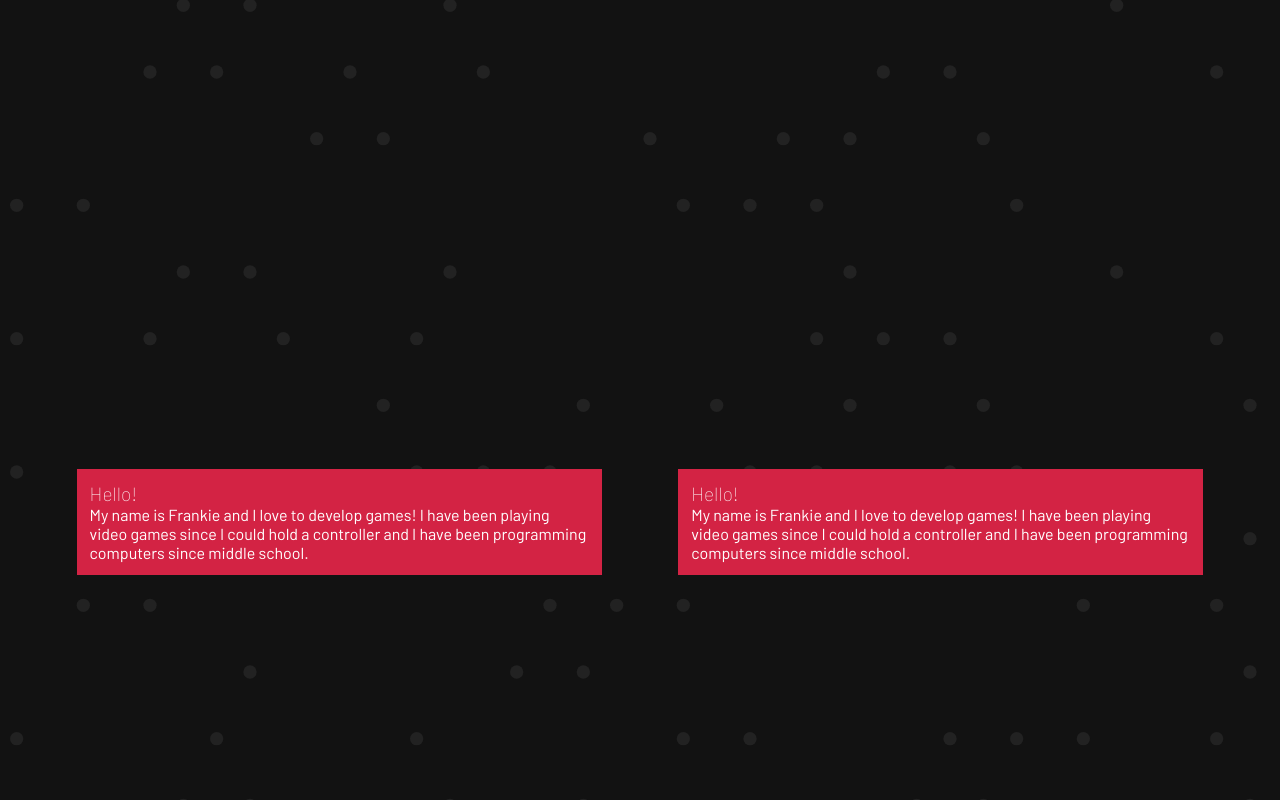
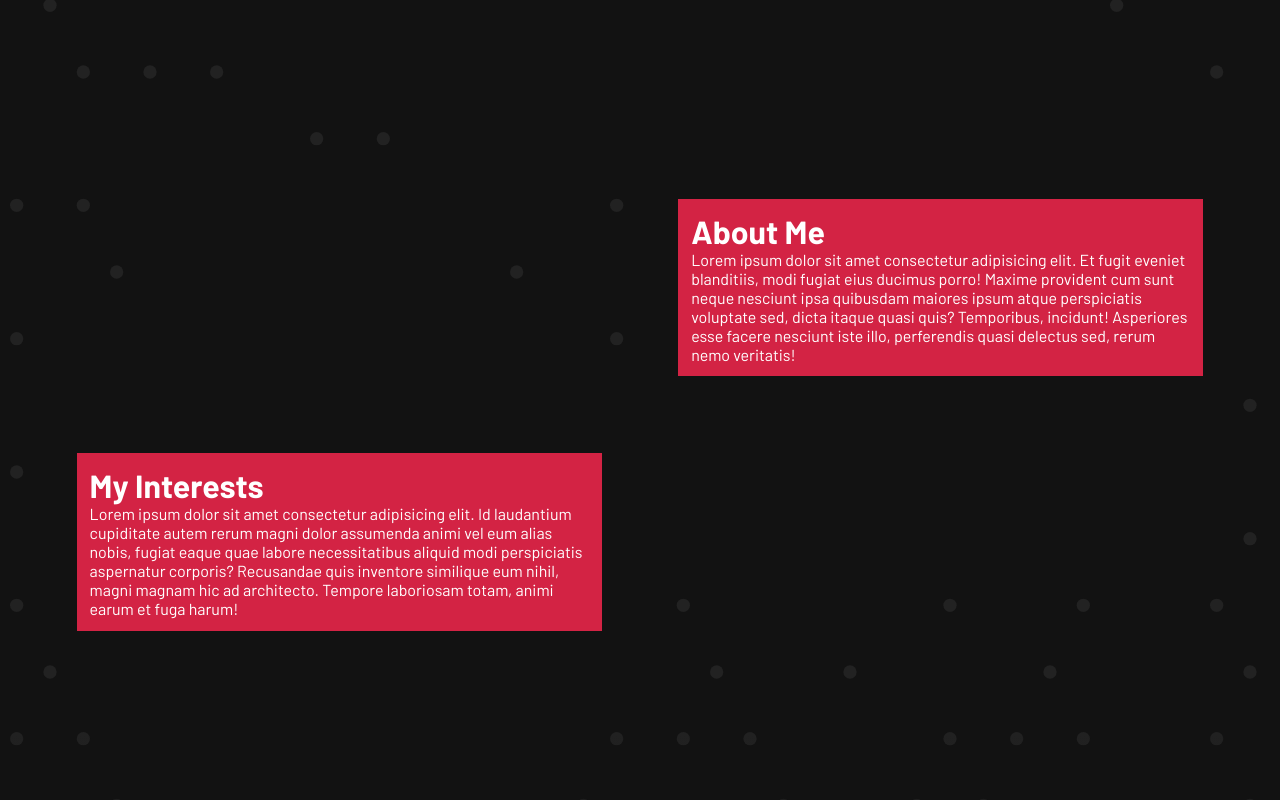
Before and after one commit to qusr08/qusr08.github.io, a plain HTML site: page dev/index.html in a window 1280 px wide. Shown: the part 678-1478 px from the top of the page. Drawn offline with Linux system fonts and the light colour scheme; animation ran at ten frames a second.

Commit message:
fixed some bugs, added more content

```diff
--- a/dev/css/base.css
+++ b/dev/css/base.css
@@ -20,6 +20,8 @@
     color: var(--color4);
     margin: 0px;
 }
+
+
 
 ::selection {
     color: var(--color1);
--- a/dev/css/style.css
+++ b/dev/css/style.css
@@ -4,11 +4,6 @@
     min-height: 100vh;
     top: 0px;
     left: 0px;
-}
-
-#wrapper>* {
-    width: 100%;
-    height: 100vh;
 }
 
 body {
@@ -33,17 +28,29 @@ body {
 }
 
 .section {
+    display: grid;
+    grid-template-columns: repeat(4, 1fr);
+    gap: calc(var(--spacing) * 6);
+    padding: calc(var(--spacing) * 6);
+}
+
+header {
     height: 100vh;
     display: flex;
     justify-content: center;
     align-items: center;
 }
 
+.matter-box {
+    background-color: var(--color3);
+    padding: var(--spacing);
+}
+
 #gallery {
-    padding: var(--spacing);
     display: grid;
     grid-template-columns: repeat(auto-fit, minmax(var(--gallery-size), 1fr));
     gap: var(--spacing);
+    width: 100%;
 }
 
 .gallery-item {
@@ -95,3 +102,11 @@ body {
     background-color: var(--color3);
     padding: var(--border);
 }
+
+.content {
+    padding: var(--spacing);
+    display: flex;
+    flex-flow: column;
+    gap: var(--spacing);
+    align-items: start;
+}
--- a/dev/index.html
+++ b/dev/index.html
@@ -22,38 +22,42 @@
 <body>
     <div id="matter"></div>
     <div id="wrapper">
+        <header id="header">
+            <!-- <img src="media/logo.png" style="z-index: 100; cursor: pointer; position: fixed; top: var(--spacing); right: var(--spacing); width: 8vw;" onclick="document.getElementById('header').scrollIntoView({behavior: 'smooth'});"> -->
+            <div class="vert-list">
+                <h1 class="matter-box matter-html" style="font-size: 10em;">Frank Alfano</h1>
+                <h2 class="matter-box matter-html" style="font-size: 3em;"><em>Game/Web Developer</em></h2>
+                <h1 class="matter-box matter-html" style="cursor: pointer;" onclick="document.getElementById('gallery').scrollIntoView({behavior: 'smooth'});">> Jump To Projects</h1>
+            </div>
+        </header>
         <div class="section">
-            <div class="vert-list">
-                <h1 class="matter-html" style="background-color: var(--color3); padding: var(--spacing); font-weight: 100; font-size: 7vw;">Frank Alfano</h1>
-                <h2 class="matter-html" matter-slant="1 45deg 0" style="background-color: var(--color3); padding: var(--spacing); font-weight: 100; font-size: 2vw;"><em>Game/Web Developer</em></h2>
-                <h2 class="matter-html" matter-slant="3 -45deg 0 1 45deg 0" style="background-color: var(--color3); padding: var(--spacing); font-weight: 100; font-size: 1.5vw;">Jump To Projects</h2>
+            <div class="matter-box matter-html" style="grid-column: 3 / span 2;">
+                <h1>About Me</h1>
+                <p>Lorem ipsum dolor sit amet consectetur adipisicing elit. Et fugit eveniet blanditiis, modi fugiat eius ducimus porro! Maxime provident cum sunt neque nesciunt ipsa quibusdam maiores ipsum atque perspiciatis voluptate sed, dicta itaque
+                    quasi quis? Temporibus, incidunt! Asperiores esse facere nesciunt iste illo, perferendis quasi delectus sed, rerum nemo veritatis!</p>
+            </div>
+            <div class="matter-box matter-html" style="grid-column: 1 / span 2;">
+                <h1>My Interests</h1>
+                <p>Lorem ipsum dolor sit amet consectetur adipisicing elit. Id laudantium cupiditate autem rerum magni dolor assumenda animi vel eum alias nobis, fugiat eaque quae labore necessitatibus aliquid modi perspiciatis aspernatur corporis? Recusandae
+                    quis inventore similique eum nihil, magni magnam hic ad architecto. Tempore laboriosam totam, animi earum et fuga harum!</p>
             </div>
         </div>
-        <div class="section">
-            <div class="hori-list" style="padding: calc(var(--spacing) * 6); gap: calc(var(--spacing) * 6);">
-                <div class="matter-html" style="background-color: var(--color3); padding: var(--spacing);">
-                    <h3 style="font-weight: 100; font-size: 1.5vw;">Hello!</h3>
-                    <p>My name is Frankie and I love to develop games! I have been playing video games since I could hold a controller and I have been programming computers since middle school.</p>
+        <div style="background-image: linear-gradient(transparent, var(--color1)); height: 50vh;"></div>
     </div>
-                <div class="matter-html" style="background-color: var(--color3); padding: var(--spacing);">
-                    <h3 style="font-weight: 100; font-size: 1.5vw;">Hello!</h3>
-                    <p>My name is Frankie and I love to develop games! I have been playing video games since I could hold a controller and I have been programming computers since middle school.</p>
-                </div>
-            </div>
-        </div>
-        <main>
+    <div class="content">
+        <h1 class="matter-box" style="">Featured Projects</h1>
         <div id="gallery">
             <fa-gallery-item name="DOS" dates="July 2022 - August 2022" link="" image="media/dos/dos-thumbnail.png" info="Top 5% GMTK Game Jam 2022" tags="GMTK Game Jam 2022, Unity/C#, Puzzle, 3D Isometric" desc="DOS (two in Spanish) is a single-player puzzle game where the objective is to strategically roll the die to get the two face on top! Use the various tiles that make up each level which can move or rotate the die to achieve the goal."></fa-gallery-item>
             <fa-gallery-item name="Prichi" dates="October 2021 - December 2021" link="" image="media/prichi/prichi-thumbnail.png" tags="PixiJS/Javascript, Turn-Based Strategy, Dungeon Crawler, 2D" desc="Prichi is an infinite 'dungeon crawler'-esque game where you play as a queen chess piece and try to eliminate all opposing black chess pieces. Each level is randomly generated and goal is to get as far as possible without blundering your queen!"></fa-gallery-item>
-                <fa-gallery-item name="Wumpus" dates="April 2019 - June 2019" link="" image="media/wumpus/wumpus-thumbnail.png" tags="Java, Turn-Based Strategy, Dungeon Crawler, 2D" desc="Wumpus is a dungeon crawler where you are tasked with killing the guardian of the dungeon, the Wumpus. Use various weapons and tools to locate the Wumpus while avoiding hazards and slay the beast!"></fa-gallery-item>
-                <fa-gallery-item name="Collab" dates="October 2019 - December 2019" link="" image="media/collab/collab-thumbnail.png" tags="Unity/C#, 2-Player, Puzzle, Platformer, 2D" desc="Collab is a 2-player puzzle platforming game where you need to work together to solve various puzzles. Each player can switch between four unique character abilities to aid their navigation through each level. Have each player reach the goal to beat each level!"></fa-gallery-item>
+            <!-- <fa-gallery-item name="Wumpus" dates="April 2019 - June 2019" link="" image="media/wumpus/wumpus-thumbnail.png" tags="Java, Turn-Based Strategy, Dungeon Crawler, 2D" desc="Wumpus is a dungeon crawler where you are tasked with killing the guardian of the dungeon, the Wumpus. Use various weapons and tools to locate the Wumpus while avoiding hazards and slay the beast!"></fa-gallery-item> -->
+            <!-- <fa-gallery-item name="Collab" dates="October 2019 - December 2019" link="" image="media/collab/collab-thumbnail.png" tags="Unity/C#, 2-Player, Puzzle, Platformer, 2D" desc="Collab is a 2-player puzzle platforming game where you need to work together to solve various puzzles. Each player can switch between four unique character abilities to aid their navigation through each level. Have each player reach the goal to beat each level!"></fa-gallery-item> -->
             <fa-gallery-item name="gcmdesigns" dates="March 2022 - May 2022" link="" image="media/gcmdesigns/gcmdesigns-thumbnail.png" tags="HTML/CSS, Portfolio Website" desc="A portfolio website made for Gabriela Colon-Melendez, an Industrual Design major at Virginia Polytechnic Institute and State University. It displays some of her school projects that she has completed thus far, complete with images, design documents, CAD renderings, and sketches."></fa-gallery-item>
             <fa-gallery-item name="Blockchain" dates="June 2021 - July 2021" link="" image="media/blockchain/blockchain-thumbnail.png" info="Top 10% GMTK Game Jam 2021" tags="GMTK Game Jam 2021, Unity/C#, Puzzle, 2D" desc="Blockchain is a puzzle game that revolves around chaining various blocks together. Each block has different properties that allow them to either stick to other blocks or slide past them. You must create different shapes in order
                             to avoid falling into the abyss below. Navigate your way to the white button in each level to win!"></fa-gallery-item>
-                <fa-gallery-item name="Into Orbit" dates="August 2021 - October 2021" link="" image="media/into-orbit/into-orbit-thumbnail.png" tags="Unity/C#, Puzzle, Physics, 2D" desc="Into Orbit is a gravity puzzle game where you launch a spaceship around planets. The goal of each level is to reach the wormhole! You must find the proper angle and power to launch at to avoid crashing."></fa-gallery-item>
-                <fa-gallery-item name="Monozombie" dates="February 2021 - May 2021" link="" image="media/monozombie/monozombie-thumbnail.png" tags="Monogame/C#, Infinite Fighter, Tower Defense, 2D" desc="Monozombie is a free-roam tower defense game where the enemies don't follow a set path, but rather rush toward you as fast as they can. You must survive as long as possible while using various towers to help fend off incoming waves of zombies!"></fa-gallery-item>
+            <!-- <fa-gallery-item name="Into Orbit" dates="August 2021 - October 2021" link="" image="media/into-orbit/into-orbit-thumbnail.png" tags="Unity/C#, Puzzle, Physics, 2D" desc="Into Orbit is a gravity puzzle game where you launch a spaceship around planets. The goal of each level is to reach the wormhole! You must find the proper angle and power to launch at to avoid crashing."></fa-gallery-item> -->
+            <!-- <fa-gallery-item name="Monozombie" dates="February 2021 - May 2021" link="" image="media/monozombie/monozombie-thumbnail.png" tags="Monogame/C#, Infinite Fighter, Tower Defense, 2D" desc="Monozombie is a free-roam tower defense game where the enemies don't follow a set path, but rather rush toward you as fast as they can. You must survive as long as possible while using various towers to help fend off incoming waves of zombies!"></fa-gallery-item> -->
         </div>
-        </main>
+        <h1 class="matter-box">+ View All Projects</h1>
     </div>
 </body>
 
--- a/dev/js/game.js
+++ b/dev/js/game.js
@@ -16,7 +16,7 @@ const SHP_SPWN_RATE = 450;
 const S_SHP_ROT_SPD = 0.005;
 const MAX_SHPS = 150;
 
-const PEG_DEN = 0.25;
+const PEG_DEN = 0;
 
 let wrapperWidth, wrapperHeight;
 let widthRatio, heightRatio, ratio;
@@ -25,8 +25,8 @@ let mousePosition = { x: 0, y: 0 };
 
 let gameObjects = [];
 let HTMLObjects = [];
+let pegVoids = [];
 let pegObjects = [];
-let perlinNoise;
 let mouseConstraint;
 let mouseObject;
 
@@ -36,18 +36,20 @@ let runner;
 
 /************************************************* METHODS *******************************************************/
 
-window.onresize = function(event) {
+window.onresize = function (event) {
     // Shift all gravity objects
-    updateGameObjects();
+    // updateGameObjects();
+    gameObjects.forEach(element => { Matter.Composite.remove(engine.world, element); });
+    gameObjects = [];
 
     // Update variables to scale with window size
     updateVariables();
 
     // Resize window and renderer
-    render.bounds.max.x = wrapperWidth;
-    render.bounds.max.y = wrapperHeight;
-    render.options.width = wrapperWidth;
-    render.options.height = wrapperHeight;
+    // render.bounds.max.x = wrapperWidth;
+    // render.bounds.max.y = wrapperHeight;
+    // render.options.width = wrapperWidth;
+    // render.options.height = wrapperHeight;
     render.canvas.width = wrapperWidth;
     render.canvas.height = wrapperHeight;
 
@@ -56,13 +58,17 @@ window.onresize = function(event) {
     createObjectsFromHTML();
 };
 
-window.onmousemove = function(event) {
+window.onmousemove = function (event) {
     mousePosition = { x: event.clientX + window.scrollX, y: event.clientY + window.scrollY };
+
+    if (mouseConstraint == undefined) {
+        return;
+    }
 
     Matter.Body.setPosition(mouseConstraint, mousePosition);
 };
 
-window.onload = function(event) {
+window.onload = function (event) {
     updateVariables();
 
     // Create an engine
@@ -96,7 +102,7 @@ window.onload = function(event) {
         },
         isStatic: true
     });
-    mouseObject = Matter.Bodies.circle(mousePosition.x, mousePosition.y, 15, {
+    mouseObject = Matter.Bodies.circle(mousePosition.x, mousePosition.y, 25, {
         render: { visible: false },
         isStatic: false
     });
@@ -108,7 +114,7 @@ window.onload = function(event) {
         render: { visible: false }
     })]);
 
-    Matter.Events.on(engine, 'afterUpdate', function(event) {
+    Matter.Events.on(engine, 'afterUpdate', function (event) {
         // If one of the gravity shapes has reached the bottom of the website, destroy it
         for (let i = gameObjects.length - 1; i >= 0; i--) {
             if (gameObjects[i].position.y > wrapperHeight + shapeSize) {
@@ -119,16 +125,14 @@ window.onload = function(event) {
     });
 
     // Create a new shape after a set interval
-    setInterval(function() {
+    setInterval(function () {
         if (document.hasFocus() && gameObjects.length <= MAX_SHPS) {
             createGameObject();
         }
     }, SHP_SPWN_RATE);
 
-    console.log(wrapperWidth + ", " + wrapperHeight);
-
+    createObjectsFromHTML();
     createPegObjects();
-    createObjectsFromHTML();
 };
 
 function updateGameObjects() {
@@ -148,6 +152,7 @@ function updateGameObjects() {
 function createObjectsFromHTML() {
     HTMLObjects.forEach(element => { Matter.Composite.remove(engine.world, element); });
     HTMLObjects = [];
+    pegVoids = [];
 
     Array.from(document.getElementsByClassName("matter-html")).forEach(element => {
         // Calculate dimensions of HTML element
@@ -193,12 +198,14 @@ function createObjectsFromHTML() {
 
         // Create a static object
         let o = Matter.Bodies.fromVertices(x + offsetPosition.x, y + offsetPosition.y, vertices, {
-            render: { fillStyle: getComputedStyle(element).backgroundColor },
+            // render: { fillStyle: getComputedStyle(element).backgroundColor },
+            render: { fillStyle: '#00000000' },
             isStatic: true
         });
 
         Matter.Composite.add(engine.world, o);
         HTMLObjects.push(o);
+        pegVoids.push([{ x: x, y: y }, (Math.max(width, height) / 2) + (shapeSize * 2)]);
     });
 }
 
@@ -217,7 +224,7 @@ function createPegObjects() {
     pegObjects.forEach(element => { Matter.Composite.remove(engine.world, element); });
     pegObjects = [];
 
-    perlinNoise = new SimplexNoise();
+    let perlinNoise = new SimplexNoise();
 
     let gap = shapeSize * 2.5;
     let size = shapeSize / 4;
@@ -226,6 +233,10 @@ function createPegObjects() {
     for (let y = (gap / 4); y < wrapperHeight; y += gap, row++) {
         for (let x = (gap / 4) + (row % 2 == 0 ? gap / 2 : 0); x < wrapperWidth; x += gap) {
             if (perlinNoise.noise(x, y, 0) <= PEG_DEN) {
+                continue;
+            }
+
+            if (IsPegPositionInVoid(x, y)) {
                 continue;
             }
 
@@ -238,6 +249,18 @@ function createPegObjects() {
             pegObjects.push(o);
         }
     }
+}
+
+function IsPegPositionInVoid(x, y) {
+    let isInVoid = false;
+
+    pegVoids.forEach(element => {
+        if (Math.hypot(x - element[0].x, y - element[0].y) <= element[1]) {
+            isInVoid = true;
+        }
+    });
+
+    return isInVoid;
 }
 
 function createGameObject() {
```
Also changed, not shown: dev/media/logo.png (added). Lines whose indentation alone changed are shown as unchanged.
